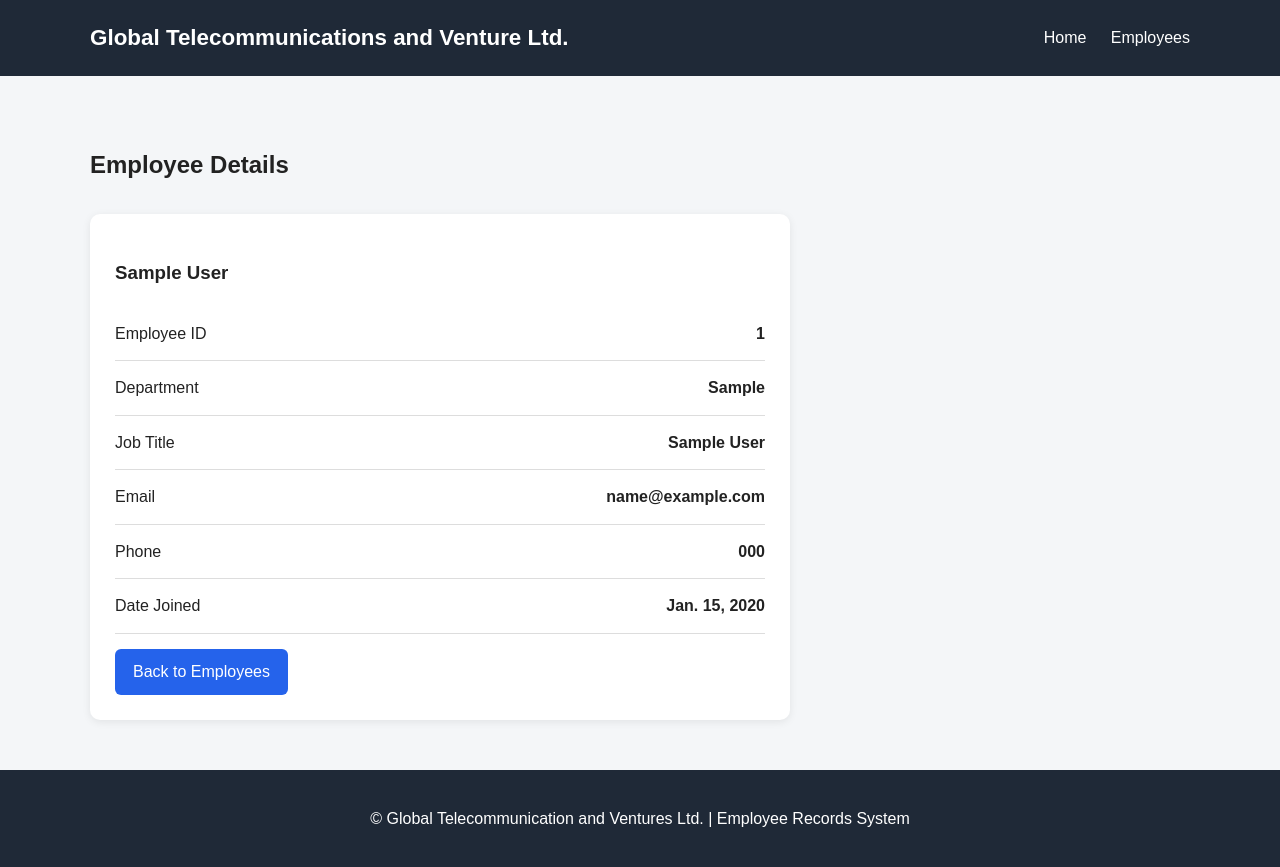
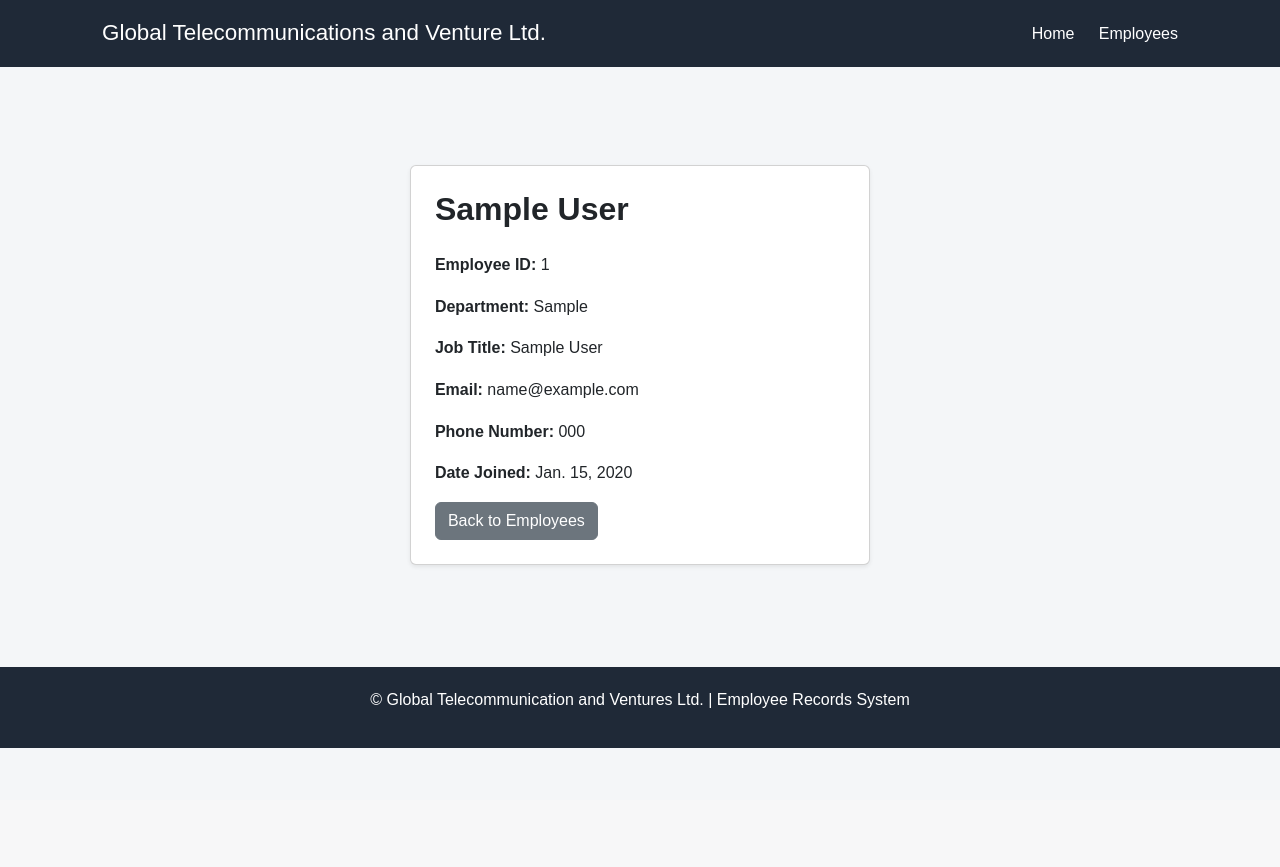
Before and after one commit to shady-gray/employee-records-system, a Django app: page /employees/1/ in a window 1280 px wide. After the commit the page ends 748 px from the top, so only its background shows below. Run offline with Django 5.2, Linux system fonts and the light colour scheme; tables that the repository leaves empty hold one stand-in row (values such as "Sample post").

Commit message:
modified templates to interact with bootstrap

```diff
--- a/employees/templates/employees/base.html
+++ b/employees/templates/employees/base.html
@@ -5,6 +5,7 @@
     <meta charset="UTF-8">
     <meta name="viewport" content="width=device-width, initial-scale=1.0">
     <title>{% block title %}Employee Records System{% endblock %}</title>
+    <link href="https://cdn.jsdelivr.net/npm/bootstrap@5.3.8/dist/css/bootstrap.min.css" rel="stylesheet">
     <link rel="stylesheet" href="{% static 'employees/style.css' %}">
 </head>
 
--- a/employees/templates/employees/employee_detail.html
+++ b/employees/templates/employees/employee_detail.html
@@ -1,51 +1,68 @@
+
 {% extends "employees/base.html" %}
 
 {% block title %}{{ employee.full_name }} | {{ company_name }}{% endblock %}
 
 {% block content %}
 
-<div class="page-heading">
-    <h2>Employee Details</h2>
+<div class="container py-5">
+
+    <div class="row justify-content-center">
+
+        <div class="col-md-8 col-lg-6">
+
+            <div class="card shadow-sm">
+
+                <div class="card-body p-4">
+
+                    <h2 class="card-title fw-bold mb-4">
+                        {{ employee.full_name }}
+                    </h2>
+
+                    <div class="mb-3">
+                        <strong>Employee ID:</strong>
+                        <span>{{ employee.employee_id }}</span>
                     </div>
 
-<section class="detail-card">
-
-    <h3>{{ employee.full_name }}</h3>
-
-    <div class="detail-row">
-        <span>Employee ID</span>
-        <strong>{{ employee.employee_id }}</strong>
+                    <div class="mb-3">
+                        <strong>Department:</strong>
+                        <span>{{ employee.department }}</span>
                     </div>
 
-    <div class="detail-row">
-        <span>Department</span>
-        <strong>{{ employee.department }}</strong>
+                    <div class="mb-3">
+                        <strong>Job Title:</strong>
+                        <span>{{ employee.job_title }}</span>
                     </div>
 
-    <div class="detail-row">
-        <span>Job Title</span>
-        <strong>{{ employee.job_title }}</strong>
+                    <div class="mb-3">
+                        <strong>Email:</strong>
+                        <span>{{ employee.email }}</span>
                     </div>
 
-    <div class="detail-row">
-        <span>Email</span>
-        <strong>{{ employee.email }}</strong>
+                    <div class="mb-3">
+                        <strong>Phone Number:</strong>
+                        <span>{{ employee.phone }}</span>
                     </div>
 
-    <div class="detail-row">
-        <span>Phone</span>
-        <strong>{{ employee.phone }}</strong>
+                    <div class="mb-3">
+                        <strong>Date Joined:</strong>
+                        <span>{{ employee.date_joined }}</span>
                     </div>
 
-    <div class="detail-row">
-        <span>Date Joined</span>
-        <strong>{{ employee.date_joined }}</strong>
-    </div>
-
-    <a class="button" href="{% url 'employees:employee_list' %}">
+                    <a
+                        href="{% url 'employees:employee_list' %}"
+                        class="btn btn-secondary">
                         Back to Employees
                     </a>
 
-</section>
+                </div>
+
+            </div>
+
+        </div>
+
+    </div>
+
+</div>
 
 {% endblock %}
```
Also changed, not shown: employees/templates/employees/employee_list.html (+32 -11 lines). Lines whose indentation alone changed are shown as unchanged.
